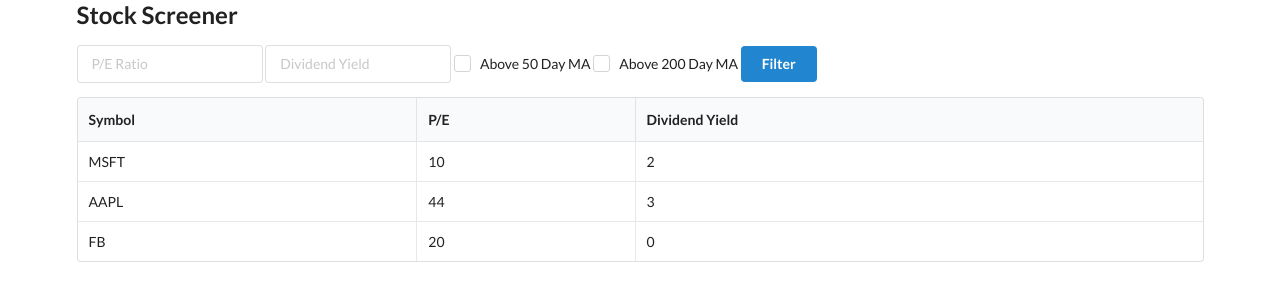
After one commit to tyronehunt/FastApiStockFilter, a FastAPI app: template templates/home.html in a window 1280 px wide. The commit adds this page. Shown: the top 301 px of the page. Run offline with FastAPI, Linux system fonts and the light colour scheme; the template is opened without the code that fills it, so the values that code supplies are empty; some libraries are stand-ins or nearby versions.

Commit message:
bones of app page done

```diff
--- a/main.py
+++ b/main.py
@@ -1,14 +1,17 @@
-from fastapi import FastAPI
-
+from fastapi import FastAPI, Request
+from fastapi.templating import Jinja2Templates
 app = FastAPI()
 
+templates = Jinja2Templates(directory="templates")
 
 @app.get("/")
-def dashboard():
+def home(request: Request):
     """
     Displays the stock filterer dashboard
     """
-    return {"Dashboard": "Home Page"}
+    return templates.TemplateResponse("home.html", {
+        "request": request
+    })
 
 
 @app.post("/stock")
--- /dev/null
+++ b/templates/home.html
@@ -0,0 +1,50 @@
+{% extends "layout.html" %}
+
+{% block content %}
+
+<div class="ui input">
+  <input type="text" placeholder="P/E Ratio">
+</div>
+
+<div class="ui input">
+  <input type="text" placeholder="Dividend Yield">
+</div>
+
+<div class="ui checkbox">
+  <input type="checkbox" name="example">
+  <label>Above 50 Day MA</label>
+</div>
+
+<div class="ui checkbox">
+  <input type="checkbox" name="example">
+  <label>Above 200 Day MA</label>
+</div>
+
+<button class="ui button primary">Filter</button>
+
+
+<table class="ui celled table">
+  <thead>
+    <tr><th>Symbol</th>
+    <th>P/E</th>
+    <th>Dividend Yield</th>
+  </tr></thead>
+  <tbody>
+    <tr>
+      <td data-label="Name">MSFT</td>
+      <td data-label="Age">10</td>
+      <td data-label="Job">2</td>
+    </tr>
+    <tr>
+      <td data-label="Name">AAPL</td>
+      <td data-label="Age">44</td>
+      <td data-label="Job">3</td>
+    </tr>
+    <tr>
+      <td data-label="Name">FB</td>
+      <td data-label="Age">20</td>
+      <td data-label="Job">0</td>
+    </tr>
+  </tbody>
+</table>
+{% endblock %}
--- a/templates/layout.html
+++ b/templates/layout.html
@@ -1,8 +1,20 @@
  <html>
   <head>
       <title> Stock Screener </title>
+      <link rel="stylesheet" href="https://cdn.jsdelivr.net/npm/semantic-ui@2.4.2/dist/semantic.min.css">
+      <script
+          src="https://code.jquery.com/jquery-3.1.1.min.js"
+          integrity="sha256-hVVnYaiADRTO2PzUGmuLJr8BLUSjGIZsDYGmIJLv2b8="
+          crossorigin="anonymous">
+      </script>
+      <script src="https://cdn.jsdelivr.net/npm/semantic-ui@2.4.2/dist/semantic.min.js"></script>
   </head>
   <body>
+    <div class="ui container">
         <h2> Stock Screener</h2>
+        {% block content %}
+        {% endblock %}
+    </div>
+
   </body>
  </html>
```
Also changed, not shown: templates/dashboard.html (deleted). Lines whose indentation alone changed are shown as unchanged.
